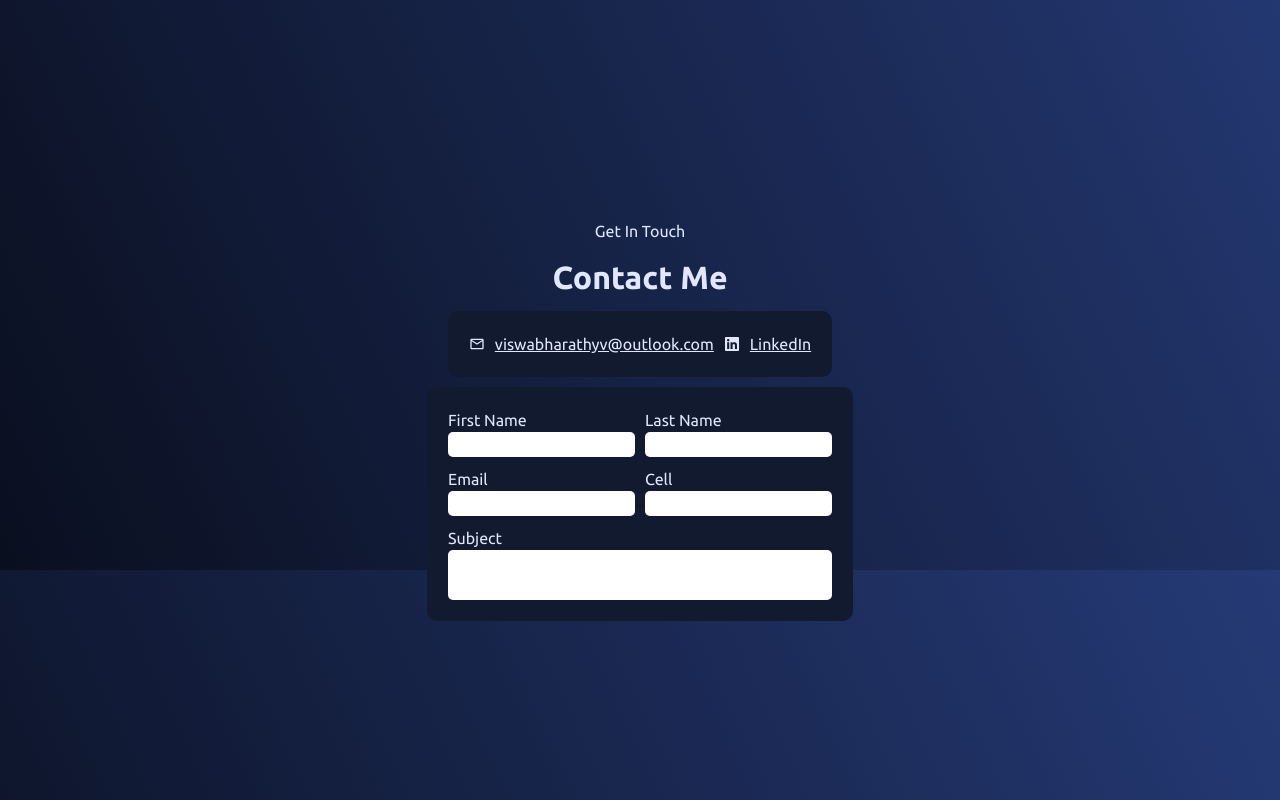
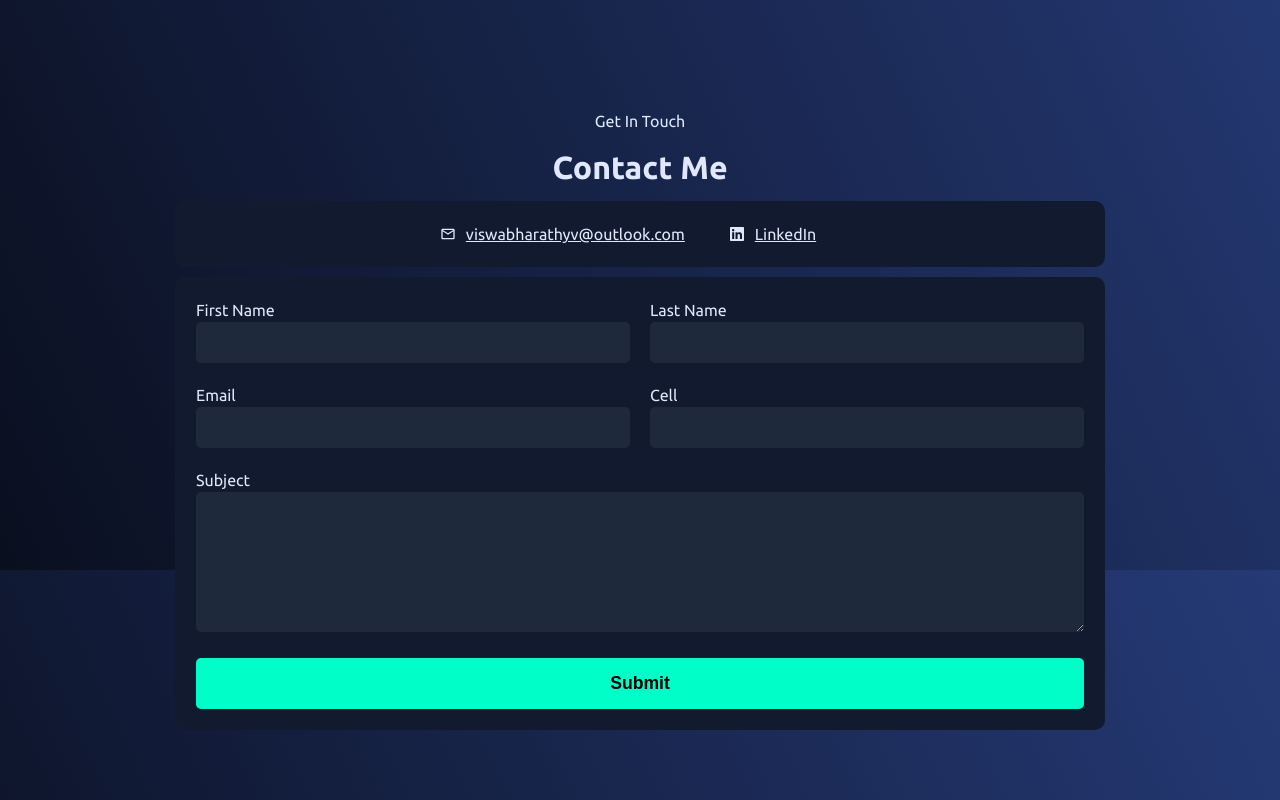
Before and after one commit to Viswakkd/portfolio, a React (Vite) app: page / in a window 1280 px wide. Shown: the part 2630-3430 px from the top of the page. Built offline with nearby package versions, Linux system fonts and the light colour scheme.

Commit message:
contact form

```diff
--- a/index.html
+++ b/index.html
@@ -2,9 +2,10 @@
 <html lang="en">
   <head>
     <meta charset="UTF-8" />
-    <link rel="icon" type="image/svg+xml" href="/vite.svg" />
+    <link rel="icon" type="image/svg+xml" href="/icon-profile-1.ico" />
     <meta name="viewport" content="width=device-width, initial-scale=1.0" />
-    <title>my_portfolio</title>
+    <meta name="description" content="Portfolio of Viswabharathy V, a Full Stack Developer specializing in React, Node.js, and SQL." />
+    <title>Viswabharathy V | Fullstack Developer</title>
   </head>
   <body>
     <div id="root"></div>
--- a/package.json
+++ b/package.json
@@ -14,6 +14,7 @@
     "@fortawesome/free-solid-svg-icons": "^7.1.0",
     "react": "^19.2.0",
     "react-dom": "^19.2.0",
+    "react-hook-form": "^7.81.0",
     "react-icons": "^5.5.0",
     "react-router-dom": "^7.10.1"
   },
--- a/src/Contact.css
+++ b/src/Contact.css
@@ -8,73 +8,97 @@
     padding: 100px 20px 60px;
 }
 
-.link-box,.contact-form{
+.link-box,
+.contact-form {
     display: flex;
-    gap: 10px;
-    box-shadow: 0 0 0 rgba(0,0,0);
+    gap: 20px;
+    width: 75%;
+    justify-content: space-around;
+    box-shadow: 0 0 0 rgba(0, 0, 0);
     border-radius: 10px;
     background-color: var(--bg-card);
     border: 1px solid transparent;
     transition: all 0.3s ease;
 }
 
-.link-box:hover,.contact-form:hover{
+.link-box:hover,
+.contact-form:hover {
     border-color: var(--hover-border);
     box-shadow: 0 0 25px var(--shadow);
     transform: translateY(-6px) scale(1.02);
 }
 
-.link-box{
+.link-box {
     padding: 20px;
+    justify-content: center;
 }
-.linked-in, .mail{
+
+.linked-in,
+.mail {
     display: flex;
     align-items: center;
     gap: 10px;
+    margin-right: 1.5rem;
 }
-.contact-form{
+
+.contact-form {
     flex-direction: column;
     padding: 20px;
 }
 
-.contact-form .first,.second{
+.contact-form .first,
+.second {
     display: flex;
-    gap: 10px;
+    gap: 20px;
 }
-.first .row-11,.row-12, .second .row-21,.row-22{
+
+.row-11,
+.row-12,
+.row-21,
+.row-22 {
     display: flex;
     flex-direction: column;
     width: 50%;
-    input{
-        border: none;
-        outline: none;
-        padding: 5px;
-        border-radius: 5px;
-        color: #000;
-        caret-color: #000;
-    }
 }
 
-[class^="row-"] input:focus{
+.contact-form input, .third #message {
+    border: none;
+    outline: none;
+    padding: 10px;
+    border-radius: 5px;
+    color: #fff;
+    background-color: #1e293b;
+    font-size: 1.1rem;
+}
+
+[class^="row-"] input:focus {
     outline: 2px solid #00FFC8;
 }
 
-.third #message{
+.third #message {
     min-height: 50px;
-    background-color: #fff;
-    color: #000;
-    border-radius: 5px;
-    padding: 5px;
-    caret-color: #000;
-    outline: none;
+    width: 100%;
 }
 
-.third #message div{
-    background-color: #fff;
-    color: #000;
-    caret-color: #000;
+.third #message:focus {
+    outline: 2px solid #00FFC8;
 }
 
-.third #message:focus{
-    outline: 2px solid #00FFC8;
+.smt-btn button {
+    width: 100%;
+    background-color: #00FFC8;
+    padding: 15px;
+    border-radius: 5px;
+    border: none;
+    color: #000;
+    cursor: pointer;
+    transition: all 0.3s ease;
+    font-weight: 600;
+    font-size: 1.1rem;
 }
+
+.smt-btn button:hover {
+    background-color: #00FFC8;
+    box-shadow: 0 0 25px #00FFC8;
+    transform: translateY(-6px) scale(1.02);
+}
--- a/src/Contact.jsx
+++ b/src/Contact.jsx
@@ -2,8 +2,14 @@ import './Contact.css';
 import { MdOutlineEmail } from "react-icons/md";
 import { FaLinkedin } from "react-icons/fa";
 import FadeInSection from './FadeInSection';
+import { useForm } from "react-hook-form";
+function Contact() {
+    const { register, handleSubmit, formState: { errors }, reset } = useForm();
 
-function Contact() {
+    function onSubmit(data) {
+        console.log(data)
+    }
+
     return (
         <FadeInSection>
             <div className="contact-box" id="contact">
@@ -13,32 +19,70 @@ function Contact() {
                     <div className="mail"><MdOutlineEmail /><a target='_blank' rel='noopener noreferrer' href='mailto:viswabharathyv@outlook.com'>viswabharathyv@outlook.com</a></div>
                     <div className="linked-in"><FaLinkedin /><a target='_blank' href='https://www.linkedin.com/in/viswabharathy-viswanathan-a7520b221/'>LinkedIn</a></div>
                 </div>
-                <div className="contact-form">
+                <form className="contact-form" onSubmit={handleSubmit(onSubmit)}>
                     <div className="first">
                         <div className="row-11">
                             <label htmlFor="first-name">First Name</label>
-                            <input type="text" id="first-name" />
+                            <input type="text" id="first-name"
+                                {...register("firstName", { required: "First Name is required" })}
+                            />
+                            {errors.firstName && <small>{errors.firstName.message}</small>}
                         </div>
                         <div className="row-12">
                             <label htmlFor="last-name">Last Name</label>
-                            <input type="text" id="last-name" />
+                            <input type="text" id="last-name"
+                                {...register("lastName")}
+                            />
                         </div>
                     </div>
                     <div className="second">
                         <div className="row-21">
                             <label htmlFor="email">Email</label>
-                            <input type="email" id="email" />
+                            <input type="email" id="email"
+                                {...register("email",
+                                    {
+                                        required: "Email is required",
+                                        pattern: {
+                                            value: /^\S+@\S+\.\S+$/,
+                                            message: "Invalid email address",
+                                        }
+                                    }
+                                )}
+                            />
+                            {errors.email && <small>{errors.email.message}</small>}
                         </div>
                         <div className="row-22">
                             <label htmlFor="mobile">Cell</label>
-                            <input type="tel" id="mobile" />
+                            <input
+                                type="tel"
+                                id="mobile"
+                                {...register("mobile", {
+                                    pattern: {
+                                        value: /^[0-9]{10}$/,
+                                        message: "Enter valid 10 digit number"
+                                    }
+                                })}
+                            />
+                            {errors.mobile && <small>{errors.mobile.message}</small>}
                         </div>
                     </div>
                     <div className="third">
                         <label htmlFor="message">Subject</label>
-                        <div className="editor" contentEditable="true" id="message"></div>
+                        <div className="editor">
+                            <textarea
+                            id="message"
+                            rows={6}
+                            {...register("message",{
+                                required:"Message is required"
+                            })}
+                            ></textarea>
+                            {errors.message && <small>{errors.message.message}</small>}
+                        </div>
                     </div>
-                </div>
+                    <div className='smt-btn'>
+                        <button type='submit'>Submit</button>
+                    </div>
+                </form>
             </div>
         </FadeInSection>
     )
--- a/src/Navbar.jsx
+++ b/src/Navbar.jsx
@@ -13,10 +13,10 @@ function Navbar(){
         <div className="container">
             <div className="title-name">VV</div>
             <ul id="nav-items" className={dynamicClass}>
-                <li><a href="#">Home</a></li>
-                <li><a href="#resume">Resume</a></li>
-                <li><a href="#skills">Skills</a></li>
-                <li><a href="#contact">Contact</a></li>
+                <li onClick={()=>setActive(false)}><a href="#">Home</a></li>
+                <li onClick={()=>setActive(false)}><a href="#resume">Resume</a></li>
+                <li onClick={()=>setActive(false)}><a href="#skills">Skills</a></li>
+                <li onClick={()=>setActive(false)}><a href="#contact">Contact</a></li>
             </ul>
             <div className="menu" onClick={handleClick}>
                 <div className="menu-line"></div>
--- a/src/Resume.jsx
+++ b/src/Resume.jsx
@@ -20,7 +20,7 @@ function Resume() {
                         <p>Full Stack Developer with 3 years of backend experience and hands-on expertise in modern web technologies. Skilled in React.js, Node.js, and SQL, with a strong focus on building scalable applications and clean, user-friendly interfaces. Experienced in migrating legacy systems to modern architectures, improving performance, and maintaining high-quality, efficient code.</p>
                     </div>
                     <h3>EXPERIENCE</h3>
-                    {data && data.map(item => <div className='prj-$' key={item.id}>
+                    {data && data.map(item => <div className={`prj-${item.id}`} key={item.id}>
                     <h4>{item.title}</h4>
                     <p>{item.content}</p>
                     </div>)}
--- a/src/Skills.jsx
+++ b/src/Skills.jsx
@@ -1,6 +1,6 @@
 import './Skills.css';
 import FadeInSection from './FadeInSection';
-import { skils } from './data';
+import { skills } from './data';
 
 function Skills() {
     return (
@@ -8,9 +8,9 @@ function Skills() {
             <div id="skills">
                 <h1>Skills</h1>
                 <div className="skill-content">
-                    {skils && skils.map(item =>
+                    {skills && skills.map(item =>
                         <div className='skill-box' key={item.id}>
-                            <img src={item.source} /><span>{item.name}</span>
+                            <img src={item.source} alt={item.name} /><span>{item.name}</span>
                         </div>)}
                     {/* <div className="skill-box"><img src="./html.svg" /><span>HTML</span></div>
                     <div className="skill-box"><img src="./css3.svg" /><span>CSS</span></div>
--- a/src/data.js
+++ b/src/data.js
@@ -16,7 +16,7 @@ const data = [
   },
 ]
 
-const skils =[
+const skills =[
   {id:1,source:"./html.svg",name:"HTML"},
   {id:2,source:"./css3.svg",name:"CSS"},
   {id:3,source:"./js.svg",name:"JS"},
@@ -25,4 +25,4 @@ const skils =[
   {id:6,source:"./vb.svg",name:"VB.NET"},
 ]
 
-export {data,skils};
+export {data,skills};
```
Also changed, not shown: 2 other files (tests, documents, lock files or other folders).
